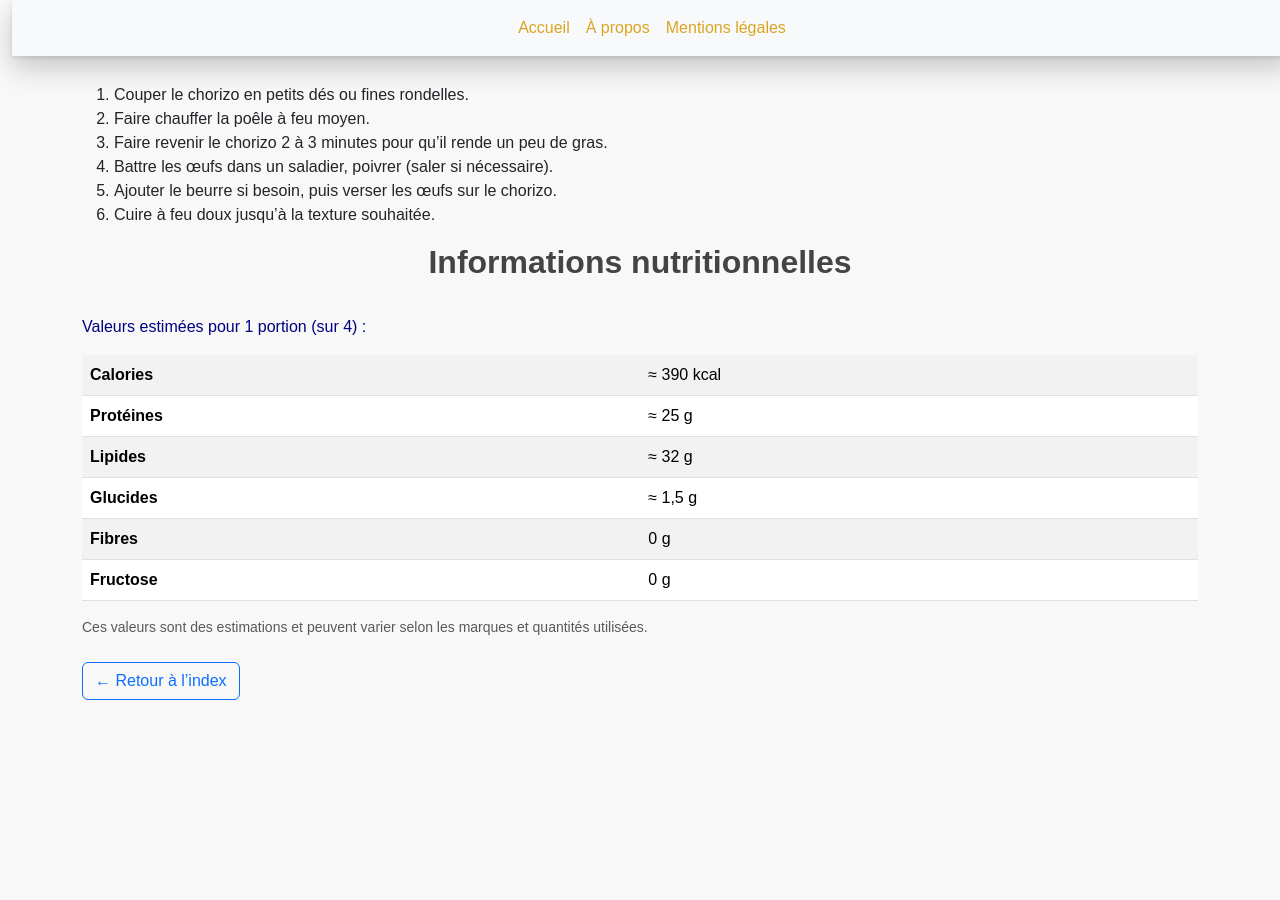
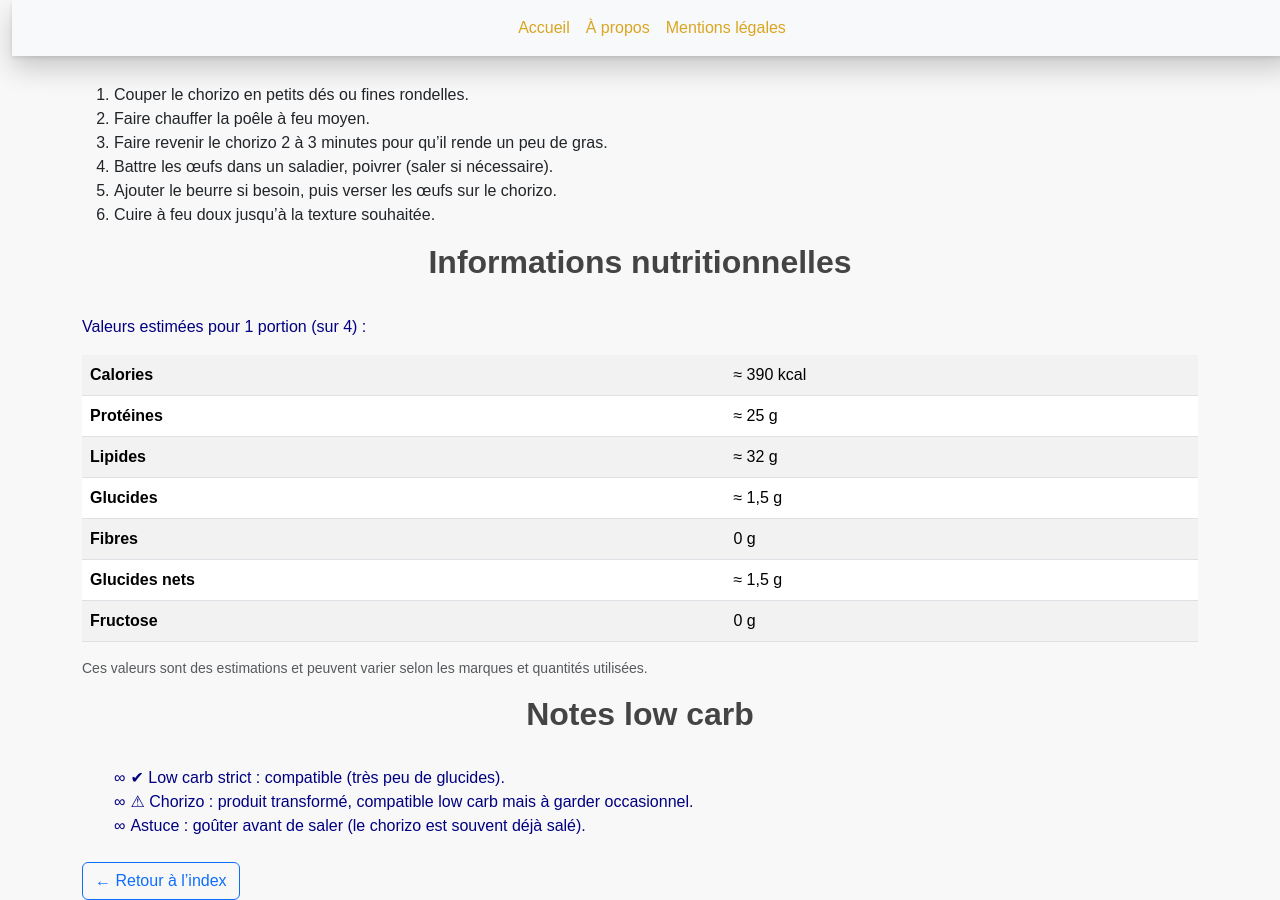
Before and after one commit to laurie-boissay/laurie-boissay.github.io, a Jekyll site: the page built from recettes/omelette-chorizo.html, in a window 1280 px wide and 900 px high, scrolled down 543 px. Built offline with Jekyll 4.4.1, drawn with Linux system fonts in a browser that asks for light colours; before the commit the page ends 1243 px from its top, so only the background shows below that; some of the changed text lies outside the part shown.

Commit message:
Update omelette-chorizo.html
cat et tag

```diff
--- a/recettes/omelette-chorizo.html
+++ b/recettes/omelette-chorizo.html
@@ -3,9 +3,13 @@ layout: recipe
 title: "Omelette chorizo — Recettes low carb"
 description: "Omelette chorizo low carb, simple et rapide, pour 4 personnes."
 recipe_title: "Omelette chorizo"
-recipe_subtitle: "Plat — low carb"
+recipe_subtitle: "Plat rapide — low carb strict"
 recipe_group: "Plats"
 recipe_sort: "Omelette chorizo"
+tags:
+  - low-carb-strict
+  - rapide
+  - tres-proteine
 
 extra_head: |
   <script type="application/ld+json">
@@ -70,6 +74,7 @@ extra_head: |
       <tr><th>Lipides</th><td>≈ 32 g</td></tr>
       <tr><th>Glucides</th><td>≈ 1,5 g</td></tr>
       <tr><th>Fibres</th><td>0 g</td></tr>
+      <tr><th>Glucides nets</th><td>≈ 1,5 g</td></tr>
       <tr><th>Fructose</th><td>0 g</td></tr>
     </tbody>
   </table>
@@ -78,3 +83,10 @@ extra_head: |
 <p class="small text-muted">
   Ces valeurs sont des estimations et peuvent varier selon les marques et quantités utilisées.
 </p>
+
+<h2>Notes low carb</h2>
+<ul>
+  <li>✔ Low carb strict : compatible (très peu de glucides).</li>
+  <li>⚠ Chorizo : produit transformé, compatible low carb mais à garder occasionnel.</li>
+  <li>Astuce : goûter avant de saler (le chorizo est souvent déjà salé).</li>
+</ul>
```
Also changed, not shown: other parts of recettes/omelette-chorizo.html (+1 -1 lines).
